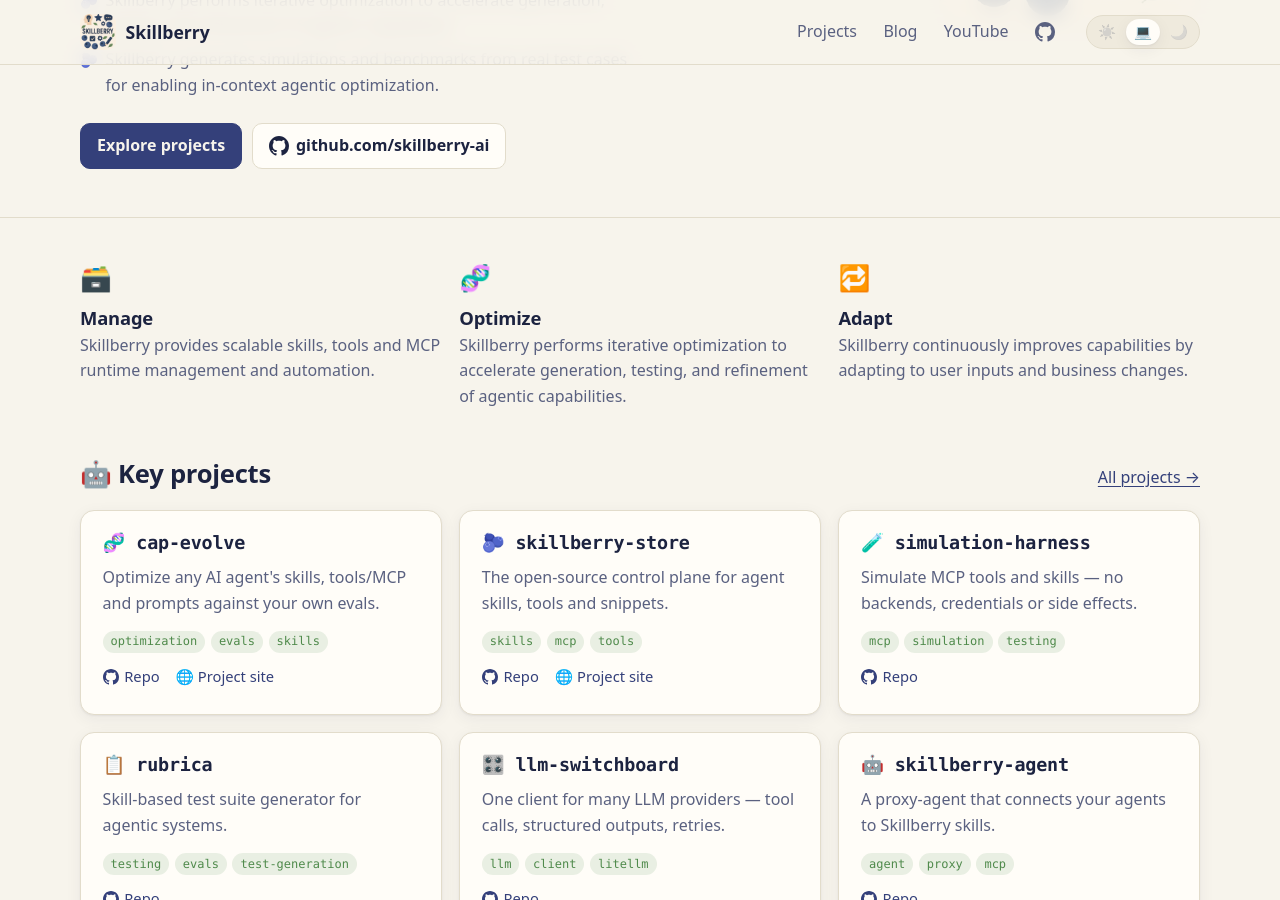
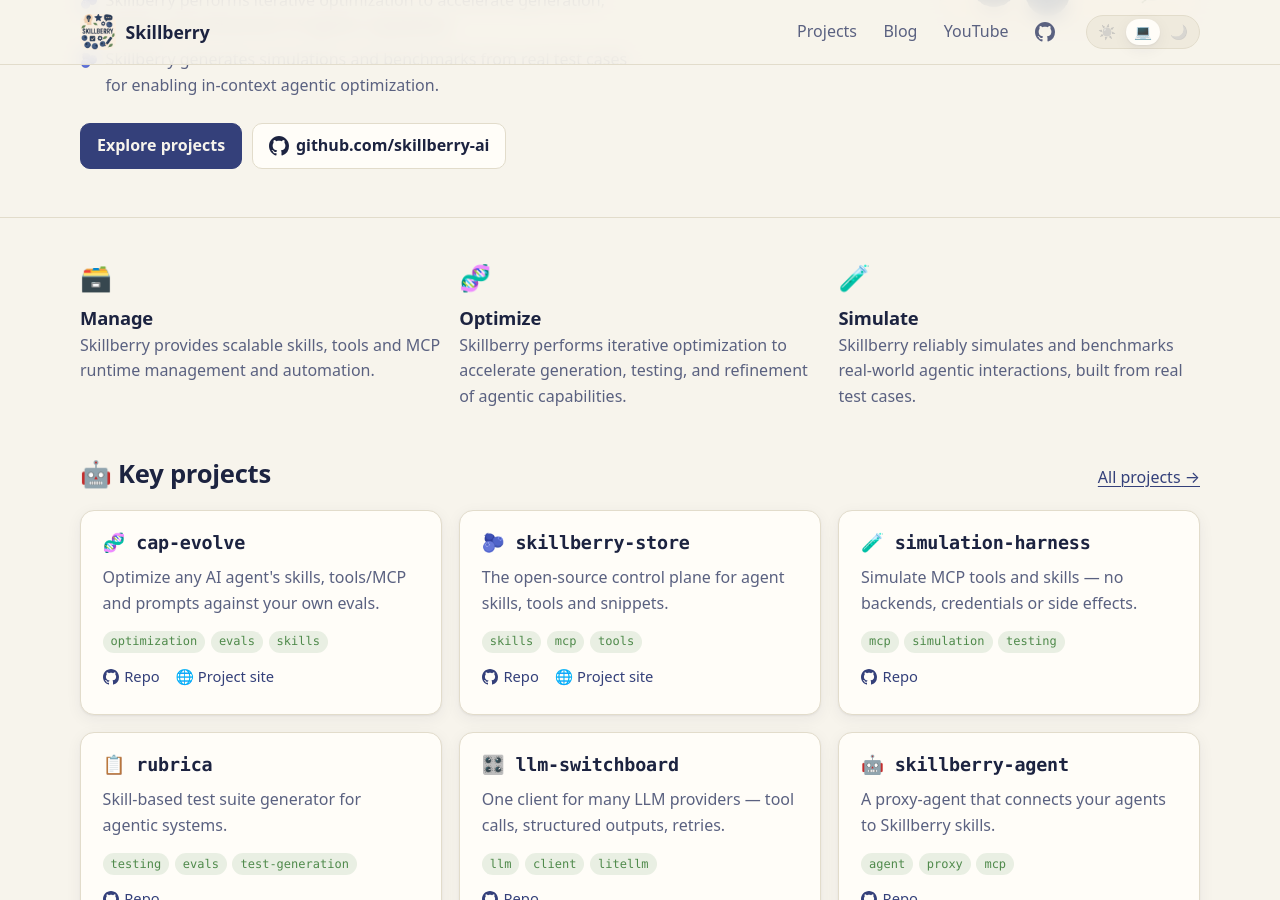
Before and after one commit to skillberry-ai/skillberry-ai.github.io, a Jekyll site: the page built from index.html, in a window 1280 px wide and 900 px high, scrolled down 525 px. Built offline with Jekyll 4.4.1, drawn with Linux system fonts in a browser that asks for light colours.

Commit message:
Replace the Adapt pillar with Simulate
The Adapt card repeated the Optimize message. Replace it with a card
on reliable simulation and benchmarking of real-world agentic
interactions, matching the third hero bullet.

Co-Authored-By: Claude Opus 5.5 <noreply@anthropic.com>

```diff
--- a/index.html
+++ b/index.html
@@ -32,7 +32,7 @@ title: Skillberry — enterprise-ready capabilities for AI agents
   <div class="container grid grid-3">
     <div class="pillar"><span class="emoji" aria-hidden="true">🗃️</span><h2>Manage</h2><p>Skillberry provides scalable skills, tools and MCP runtime management and automation.</p></div>
     <div class="pillar"><span class="emoji" aria-hidden="true">🧬</span><h2>Optimize</h2><p>Skillberry performs iterative optimization to accelerate generation, testing, and refinement of agentic capabilities.</p></div>
-    <div class="pillar"><span class="emoji" aria-hidden="true">🔁</span><h2>Adapt</h2><p>Skillberry continuously improves capabilities by adapting to user inputs and business changes.</p></div>
+    <div class="pillar"><span class="emoji" aria-hidden="true">🧪</span><h2>Simulate</h2><p>Skillberry reliably simulates and benchmarks real-world agentic interactions, built from real test cases.</p></div>
   </div>
 </section>
 
```
